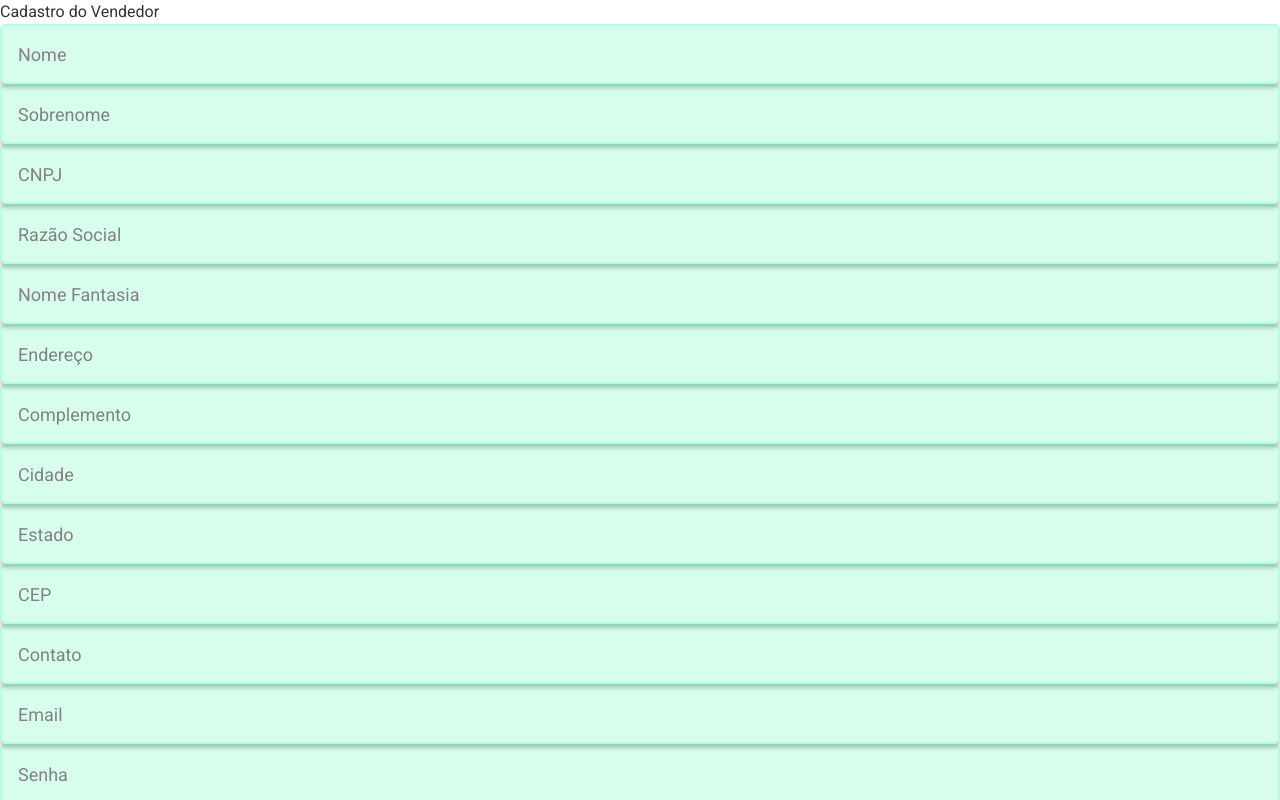
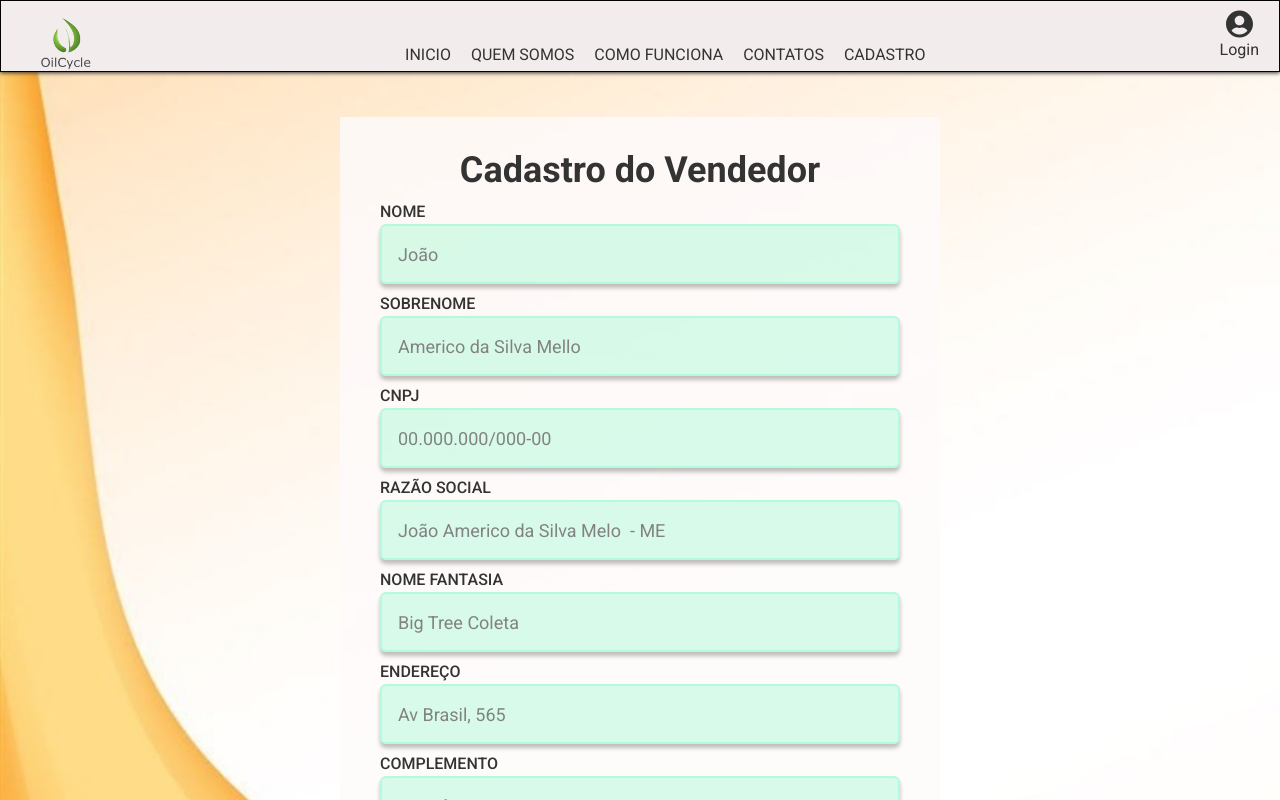
Before and after one commit to caioclavico/Oil-Cycle, a React (Create React App) app: page /registerBuyer in a window 1280 px wide. Shown: the top 800 px of the page. Built offline with nearby package versions, Linux system fonts and the light colour scheme; a web font is replaced by a local one.

Commit message:
feat: stylle Register Buyer Page

```diff
--- a/src/pages/RegisterBuyer/index.tsx
+++ b/src/pages/RegisterBuyer/index.tsx
@@ -2,8 +2,24 @@ import { useForm } from "react-hook-form";
 import { yupResolver } from "@hookform/resolvers/yup";
 import * as yup from "yup";
 import { useRegisterBuyer } from "../../contexts/RegisterBuyerProvider";
+import { Header } from "../../components/Header";
 import { Input } from "../../components/Input";
-import { Button } from "../../components/Button";
+import oilImg from "../../assets/oleo2.jpg";
+import {
+  Center,
+  Flex,
+  VStack,
+  Image,
+  Link,
+  Text,
+  useDisclosure,
+  useMediaQuery,
+  Button,
+  Grid,
+  Heading,
+  Box,
+} from "@chakra-ui/react";
+
 interface formData {
   name: string;
   lastName: string;
@@ -34,25 +50,93 @@ const RegisterBuyer = () => {
     signUpBuy(data);
   };
   return (
-    <div>
-      <form onSubmit={handleSubmit(subData)}>
-        <h1>Cadastro do Vendedor</h1>
-        <Input placeholder="Nome" {...register("name")} />
-        <Input placeholder="Sobrenome" {...register("lastName")} />
-        <Input placeholder="CNPJ" {...register("CNPJ")} />
-        <Input placeholder="Razão Social" {...register("corporateName")} />
-        <Input placeholder="Nome Fantasia" {...register("fantasyName")} />
-        <Input placeholder="Endereço" {...register("address")} />
-        <Input placeholder="Complemento" {...register("complement")} />
-        <Input placeholder="Cidade" {...register("city")} />
-        <Input placeholder="Estado" {...register("state")} />
-        <Input placeholder="CEP" {...register("CEP")} />
-        <Input placeholder="Contato" {...register("contact")} />
-        <Input placeholder="Email" {...register("email")} />
-        <Input placeholder="Senha" {...register("password")} />
-        <Button type="submit">Cadastro</Button>
-      </form>
-    </div>
+    <>
+      <Header />
+
+      <Flex
+        height="100em"
+        justifyContent="center"
+        alignItems={["flex-start", "flex-start", "center"]}
+        backgroundImage={oilImg}
+        backgroundSize="cover"
+      >
+        <Grid
+          as="form"
+          width="600px"
+          alignItems="center"
+          paddingX={[4, 4, 10, 10]}
+          paddingY={8}
+          marginX={[2, 2, 8, 8]}
+          marginTop={[10, 10, 0, 0]}
+          bgColor="rgba(254, 251, 251, 0.85)"
+          textAlign="center"
+        >
+          <VStack spacing="2">
+            <Heading as="h1">Cadastro do Vendedor</Heading>
+
+            <Input placeholder="João" label="Nome" {...register("name")} />
+
+            <Input
+              placeholder="Americo da Silva Mello"
+              label="sobrenome"
+              {...register("lastName")}
+            />
+            <Input
+              placeholder="00.000.000/000-00"
+              label="CNPJ"
+              {...register("CNPJ")}
+            />
+            <Input
+              placeholder="João Americo da Silva Melo  - ME"
+              label="Razão Social"
+              {...register("corporateName")}
+            />
+            <Input
+              placeholder="Big Tree Coleta"
+              label="Nome Fantasia"
+              {...register("fantasyName")}
+            />
+            <Input
+              placeholder="Av Brasil, 565"
+              label="Endereço"
+              {...register("address")}
+            />
+            <Input
+              placeholder="casa frente"
+              label="Complemento"
+              {...register("complement")}
+            />
+            <Input
+              placeholder="Campinas"
+              label="Cidade"
+              {...register("city")}
+            />
+            <Input
+              placeholder="São Paulo"
+              label="Estado"
+              {...register("state")}
+            />
+            <Input placeholder="90070-220" label="CEP" {...register("CEP")} />
+            <Input
+              placeholder="(21) 98878-4006"
+              label="Contato"
+              {...register("contact")}
+            />
+            <Input
+              placeholder="joh_melo@gmail.com"
+              label="Email"
+              {...register("email")}
+            />
+            <Input
+              placeholder="Senha"
+              label="Senha"
+              {...register("password")}
+            />
+            <Button type="submit">Cadastro</Button>
+          </VStack>
+        </Grid>
+      </Flex>
+    </>
   );
 };
 export default RegisterBuyer;
```
